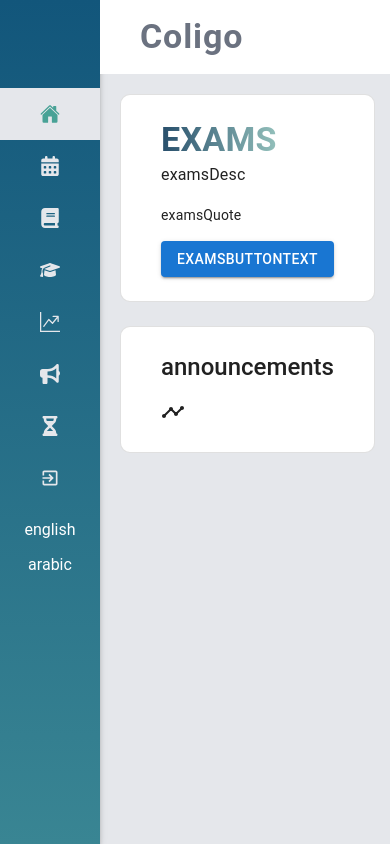
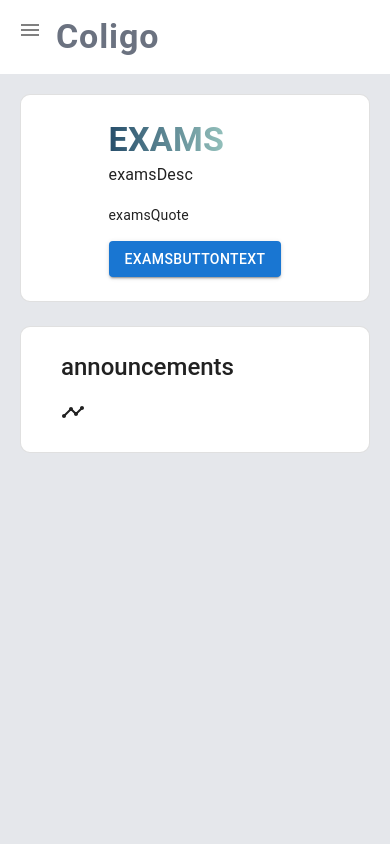
Before and after one commit to Pog-Frog/Coligo, a React (Vite) app in the folder frontend/: page / in a window 390 px wide. Both pictures are taken after typing "Sample", "Sample123" into the empty fields and a click on the button "LOGIN". Built offline with nearby package versions, Linux system fonts and the light colour scheme.

Commit message:
updated the navbar to be more responsive

```diff
--- a/frontend/src/components/navbar.tsx
+++ b/frontend/src/components/navbar.tsx
@@ -37,7 +37,7 @@ const Navbar = () => {
             fontSize: "1.875rem",
           }}
         >
-          <span>{t("welcomeUser")}</span>
+          <span>{t("welcome")}</span>
           {" " + user},
         </Typography>
         <Avatar />
@@ -50,6 +50,7 @@ const Navbar = () => {
           letterSpacing: "0.025em",
           display: { xs: "block", md: "none" },
           color: "rgb(107 114 128)",
+          paddingLeft: "1rem",
         }}
       >
         Coligo
--- a/frontend/src/components/sidebar/index.tsx
+++ b/frontend/src/components/sidebar/index.tsx
@@ -1,4 +1,4 @@
-import { Paper, Box, Typography } from "@mui/material";
+import { Paper, Box, Typography, IconButton } from "@mui/material";
 import { IoMdExit } from "react-icons/io";
 import { IoHome } from "react-icons/io5";
 import {
@@ -14,9 +14,11 @@ import { logout } from "../../store/reducers/auth.reducer";
 import { useTranslation } from "react-i18next";
 import MenuOption from "./menu-option";
 import { NavLink } from "react-router-dom";
-
+import { useState } from "react"; // Import useState for sidebar toggle
+import MenuIcon from "@mui/icons-material/Menu"; // Icon for sidebar toggle
 
 const Sidebar = () => {
+  const [isSidebarOpen, setSidebarOpen] = useState(false); // State for toggle
 
   const menuOptions = [
     {
@@ -63,24 +65,36 @@ const Sidebar = () => {
     },
   ];
 
-  const [t, i18n] = useTranslation();
-
+  const [t] = useTranslation();
   const dispatch = useDispatch();
 
   const logoutHandler = () => {
     dispatch(logout());
   };
 
+
   return (
+    <>
+      <IconButton
+        sx={{ display: { xs: "block", md: "none" }, position: "fixed", top: 10, left: 10, zIndex: 1300 }}
+        onClick={() => setSidebarOpen(!isSidebarOpen)}
+      >
+        <MenuIcon sx={{ color: "grey" }} />
+      </IconButton>
+
       <Paper
         elevation={3}
         square
         sx={{
           minHeight: "100vh",
-        width: { xs: "fit-content", md: "16rem" },
+          width: { xs: isSidebarOpen ? "16rem" : 0, md: "16rem" },
           backgroundImage: "linear-gradient(to bottom, #12567b, #398593)",
           display: "flex",
           flexDirection: "column",
+          transition: "width 0.3s ease-in-out",
+          overflow: "hidden",
+          position: { xs: "fixed", md: "static" },
+          zIndex: { xs: 1200, md: 1 },
         }}
       >
         <Box marginX="auto" paddingY="2.5rem">
@@ -97,47 +111,24 @@ const Sidebar = () => {
             Coligo
           </Typography>
         </Box>
+
         <nav style={{ marginTop: "0.5rem" }}>
           <ul>
             {menuOptions.map((option) => (
               <MenuOption key={option.name} link={option} />
             ))}
             <li>
-            <NavLink
-              to="/"
-              onClick={logoutHandler}
-              className="sidebar-link"
-              >
-              <IoMdExit className="icon" /> <Box sx={{ display: { xs: "none", md: "block" } }}>{t("logout")}</Box>
+              <NavLink to="/" onClick={logoutHandler} className="sidebar-link">
+                <IoMdExit className="icon" />{" "}
+                <Box>
+                  {t("logout")}
+                </Box>
               </NavLink>
             </li>
           </ul>
         </nav>
-      <Box
-        sx={{
-          paddingX: { md: "2.5rem" },
-          paddingY: "1rem",
-          display: "flex",
-          flexDirection: { xs: "column", md: "row" },
-          flexWrap: "wrap",
-          gap: "1rem",
-          justifyContent: { xs: "center", md: "left" },
-        }}
-      >
-        <button
-          onClick={() => i18n.changeLanguage("en")}
-          style={{ color: "white", fontSize: "1rem" }}
-        >
-          {t("english")}
-        </button>
-        <button
-          onClick={() => i18n.changeLanguage("ar")}
-          style={{ color: "white", fontSize: "1rem" }}
-        >
-          {t("arabic")}
-        </button>
-      </Box>
       </Paper>
+    </>
   );
 };
 
--- a/frontend/src/components/sidebar/menu-option.tsx
+++ b/frontend/src/components/sidebar/menu-option.tsx
@@ -23,7 +23,7 @@ const MenuOption: React.FC<MenuOptionProps> = ({ link }) => {
 
             >
                 {link.icon}
-                <Box sx={{ display: { xs: "none", md: "block" } }}>{t(link.name)}</Box>
+                <Box>{t(link.name)}</Box>
             </NavLink>
         </li>
     );
```
Lines whose indentation alone changed are shown as unchanged.
